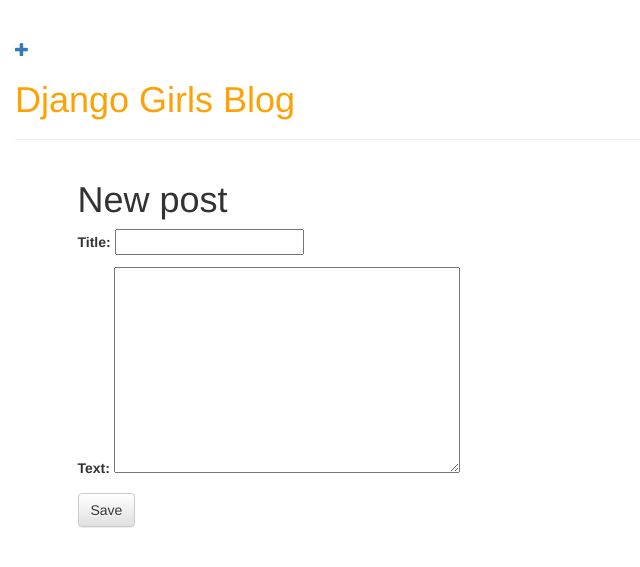
After one commit to arashpeighambari/my-first-blog, a Django app: page /post/new/ in a window 1280 px wide. The commit adds this page. Shown: the top 567 px of the page, without its empty margins (0-640 px from the left). Run offline with Django 3.2, Linux system fonts and the light colour scheme; some libraries are stand-ins or nearby versions.

Commit message:
up to just viewing forms, saving form still has remained

```diff
--- /dev/null
+++ b/blog/forms.py
@@ -0,0 +1,9 @@
+from django import forms
+from .models import Post
+
+
+class PostForm (forms.ModelForm):
+
+    class Meta:
+        model = Post
+        fields = ('title', 'text')
--- /dev/null
+++ b/blog/static/css/blog.css
@@ -0,0 +1,7 @@
+h1 a {
+    color: #FCA205;
+}
+
+body {
+    padding-left: 15px;
+}
--- /dev/null
+++ b/blog/templates/blog/base.html
@@ -0,0 +1,31 @@
+<!DOCTYPE html>
+{% load static %}
+<html lang="en">
+    <head>
+        <meta charset="UTF-8">
+        <title>Django Girls blog</title>
+        <link rel="stylesheet" href="//maxcdn.bootstrapcdn.com/bootstrap/3.2.0/css/bootstrap.min.css">
+        <link rel="stylesheet" href="//maxcdn.bootstrapcdn.com/bootstrap/3.2.0/css/bootstrap-theme.min.css">
+        <link href='//fonts.googleapis.com/css?family=Lobster&subset=latin,latin-ext' rel='stylesheet' type='text/css'>
+        <link rel="stylesheet" href="{% static 'css/blog.css' %}">
+    </head>
+    <title>Django Girls blog</title>
+        <link rel="stylesheet" href="//maxcdn.bootstrapcdn.com/bootstrap/3.2.0/css/bootstrap.min.css">
+        <link rel="stylesheet" href="//maxcdn.bootstrapcdn.com/bootstrap/3.2.0/css/bootstrap-theme.min.css">
+        <link rel='stylesheet' href='//fonts.googleapis.com/css?family=Lobster&subset=latin,latin-ext'  type='text/css'>
+        <link rel="stylesheet" href="{% static 'css/blog.css' %}">
+    </head>
+    <body>
+    <div class="page-header"><a href="{% url 'post_new' %}" class="top-menu"><span class="glyphicon glyphicon-plus"></span></a>
+        <h1><a href="/">Django Girls Blog</a></h1>
+    </div>
+    <div class="content container">
+        <div class="row">
+            <div class="col-md-8">
+            {% block content %}
+            {% endblock %}
+            </div>
+        </div>
+    </div>
+    </body>
+</html>
--- /dev/null
+++ b/blog/templates/blog/post_edit.html
@@ -0,0 +1,9 @@
+{% extends 'blog/base.html' %}
+
+{% block content %}
+    <h1>New post</h1>
+    <form method="POST" class="post-form">{% csrf_token %}
+        {{ form.as_p }}
+        <button type="submit" class="save btn btn-default">Save</button>
+    </form>
+{% endblock %}
--- a/blog/urls.py
+++ b/blog/urls.py
@@ -4,4 +4,6 @@
 
 urlpatterns = [
     path('', views.post_list, name='post_list'),
+    path('post/<int:pk>/', views.post_detail, name='post_detail'),
+    path('post/new/', views.post_new, name='post_new'),
 ]
--- a/blog/views.py
+++ b/blog/views.py
@@ -1,6 +1,7 @@
-from django.shortcuts import render
+from django.shortcuts import render, get_object_or_404
 from .models import Post
 from django.utils import timezone
+from .forms import PostForm
 
 
 # Create your views here.
@@ -9,3 +10,12 @@
 def post_list(request):
     posts = Post.objects.filter(published_date__lte=timezone.now()).order_by('published_date')
     return render(request, 'blog/post_list.html', {'posts': posts})
+
+
+def post_detail(request, pk):
+    post = get_object_or_404(Post, pk=pk)
+    return render(request, 'blog/post_detail.html', {'post': post})
+
+def post_new(request):
+    form = PostForm()
+    return render(request, 'blog/post_edit.html', {'form': form})
```
Also changed, not shown: blog/templates/blog/post_detail.html (added, +13 -0 lines), blog/templates/blog/post_list.html (+11 -25 lines).
